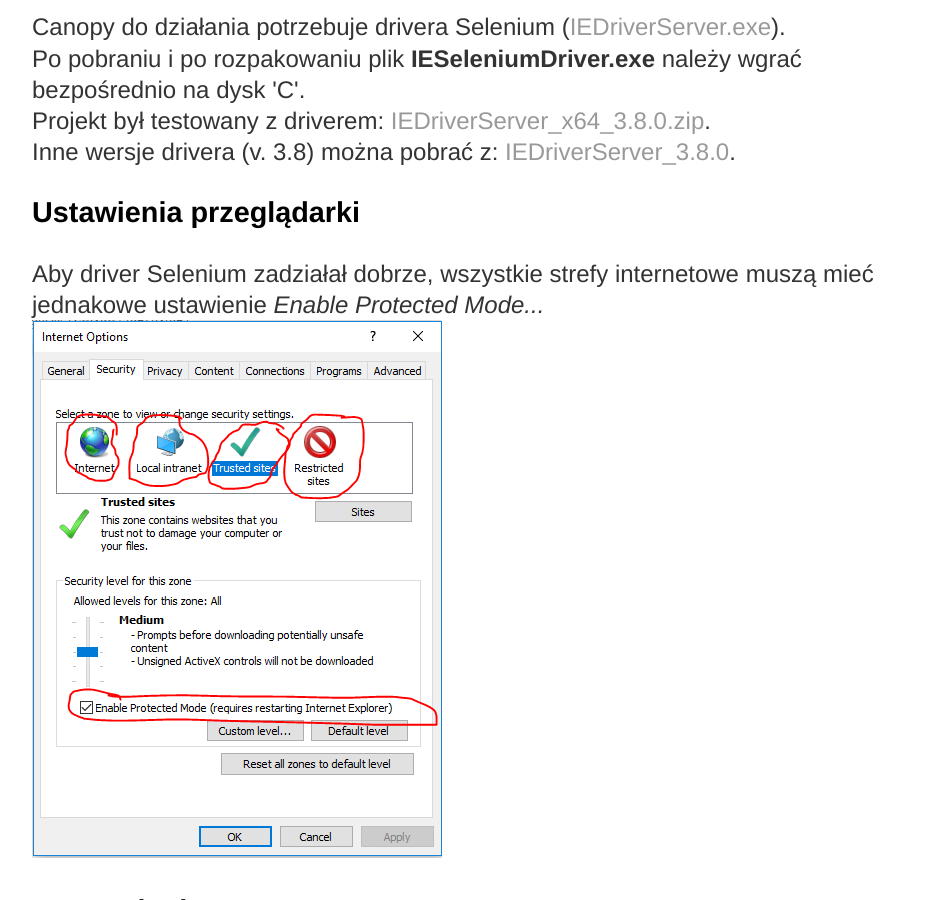
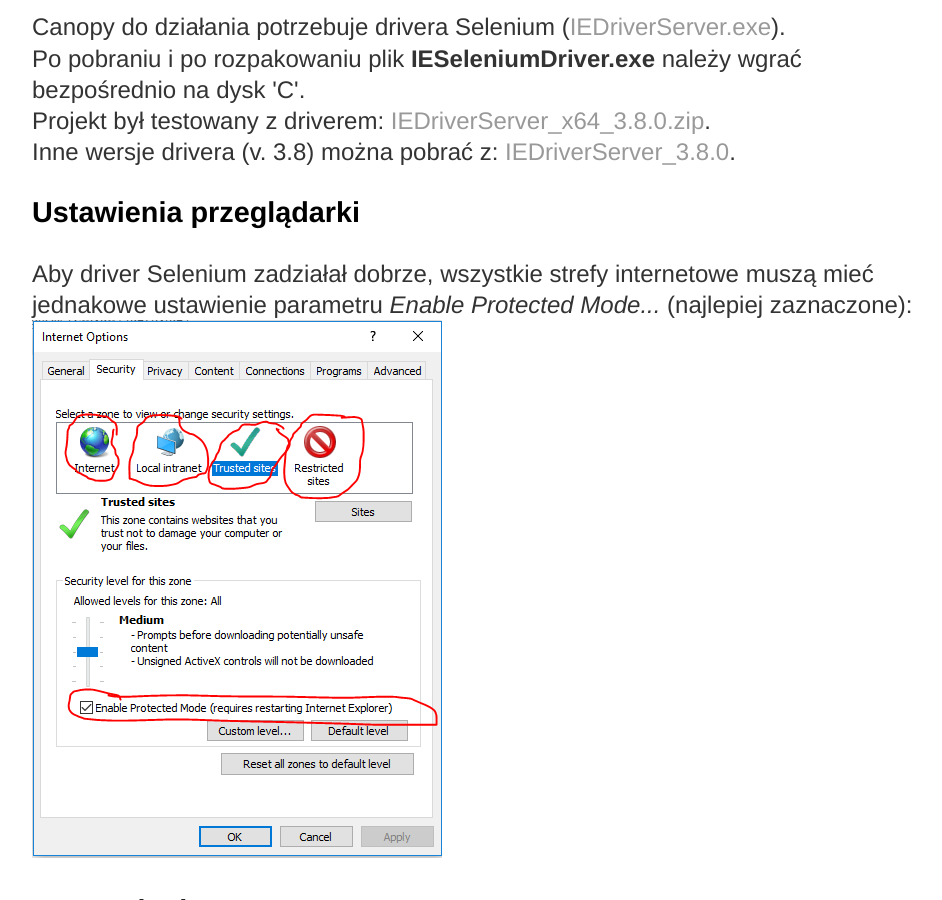
Before and after one commit to zbigniew-gajewski/fs-bossa-nol-runner, a Jekyll site: the page built from docs/index.html, in a window 1280 px wide and 900 px high, scrolled down 923 px. Shown: the whole window, without its empty margins (160-1102 px from the left). Built offline with Jekyll 4.4.1, drawn with Linux system fonts in a browser that asks for light colours.

Commit message:
Docs updated

```diff
--- a/docs/index.html
+++ b/docs/index.html
@@ -57,8 +57,8 @@ title: Nol3 runner
 
 	<h3>Ustawienia przeglądarki</h3>
 	<p>
-		Aby driver Selenium zadziałał dobrze, wszystkie strefy internetowe muszą mieć jednakowe ustawienie
-		<em>Enable Protected Mode...</em>
+		Aby driver Selenium zadziałał dobrze, wszystkie strefy internetowe muszą mieć jednakowe ustawienie parametru
+		<em>Enable Protected Mode...</em> (najlepiej zaznaczone):
 		</br>
 		<img src="{{ site.baseurl }}/assets/BrowserSettings.png"></img>
 	</p>
```
